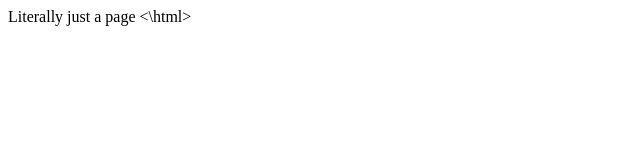
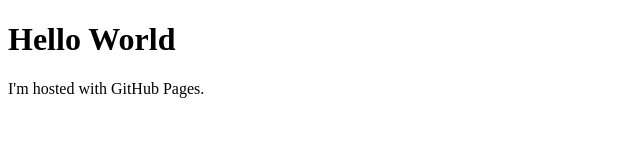
Before and after one commit to AF1111/AF1111.github.io, a plain HTML site: page index.html in a window 1280 px wide. Shown: the whole page, without its empty margins (0-640 px from the left). Drawn offline with Linux system fonts and the light colour scheme.

Commit message:
Update index.html

```diff
--- a/index.html
+++ b/index.html
@@ -1,3 +1,7 @@
+<!DOCTYPE html>
 <html>
-  Literally just a page
- <\html>
+  <body>
+    <h1>Hello World</h1>
+    <p>I'm hosted with GitHub Pages.</p>
+  </body>
+</html>
```
